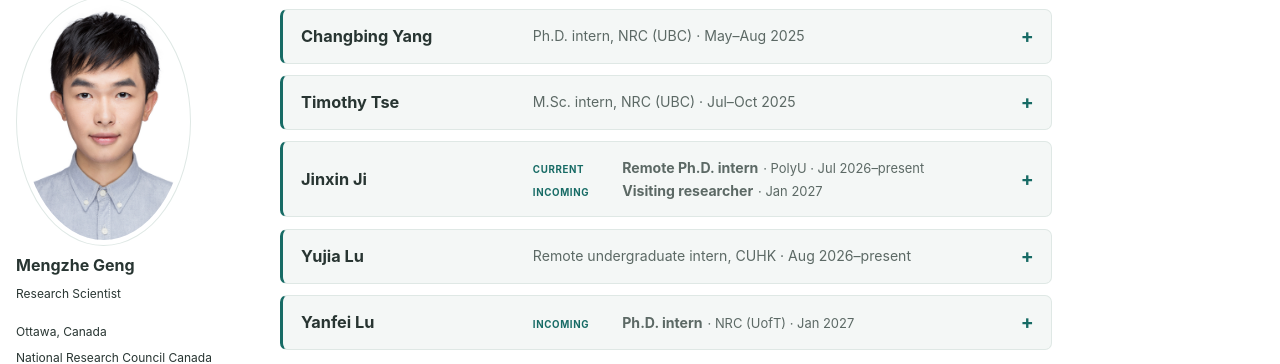
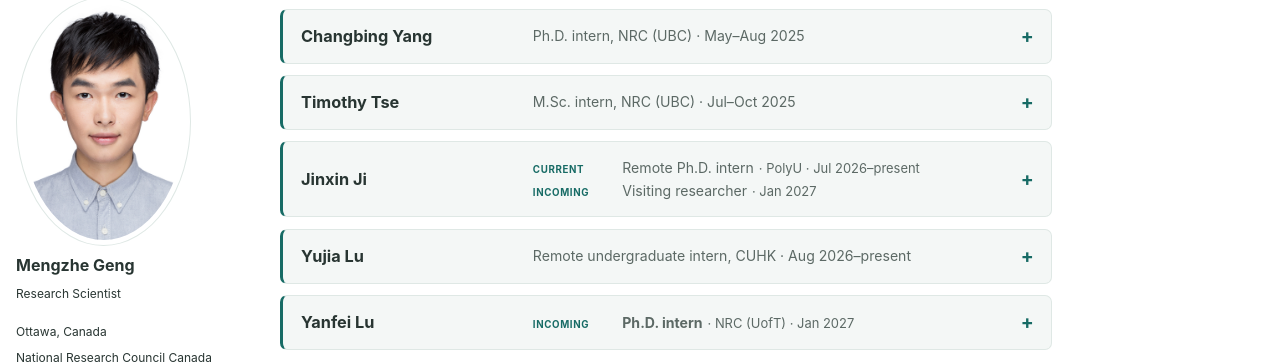
Before and after one commit to MENGZHEGENG/MENGZHEGENG.github.io, a Jekyll site: the page built from _pages/about.md, in a window 1280 px wide and 900 px high, scrolled down 2651 px. Shown: the part 98-462 px from the top of the window. Built offline with Jekyll 4.4.1, drawn with Linux system fonts in a browser that asks for light colours; some web fonts are replaced.

Commit message:
Use regular weight for incoming role descriptions

```diff
--- a/_pages/about.md
+++ b/_pages/about.md
@@ -184,7 +184,7 @@
   <details class="supervision-entry">
     <summary class="supervision-heading">
       <span class="supervision-name">Jinxin Ji</span>
-      <span class="publication-meta supervision-roles"><span class="supervision-role-line"><span class="supervision-role-tag">Current</span><span class="supervision-role-copy"><strong>Remote Ph.D. intern</strong><span class="supervision-role-context">PolyU · Jul 2026–present</span></span></span><span class="supervision-role-line"><span class="supervision-role-tag">Incoming</span><span class="supervision-role-copy"><strong>Visiting researcher</strong><span class="supervision-role-context">Jan 2027</span></span></span></span>
+      <span class="publication-meta supervision-roles"><span class="supervision-role-line"><span class="supervision-role-tag">Current</span><span class="supervision-role-copy">Remote Ph.D. intern<span class="supervision-role-context">PolyU · Jul 2026–present</span></span></span><span class="supervision-role-line"><span class="supervision-role-tag">Incoming</span><span class="supervision-role-copy">Visiting researcher<span class="supervision-role-context">Jan 2027</span></span></span></span>
     </summary>
     <div class="supervision-details">
       <p class="supervision-detail"><span class="supervision-label">Preprint</span><span class="supervision-detail-copy"><a href="https://arxiv.org/abs/2609.26823" target="_blank" rel="noopener noreferrer">Text Scores Do Not Establish Performance on Lexically Non-Diagnostic Speech Tasks: A Qwen2-Audio Quantization Case Study</a>, <em>arXiv:2609.26823</em> (2026)</span></p>
```
